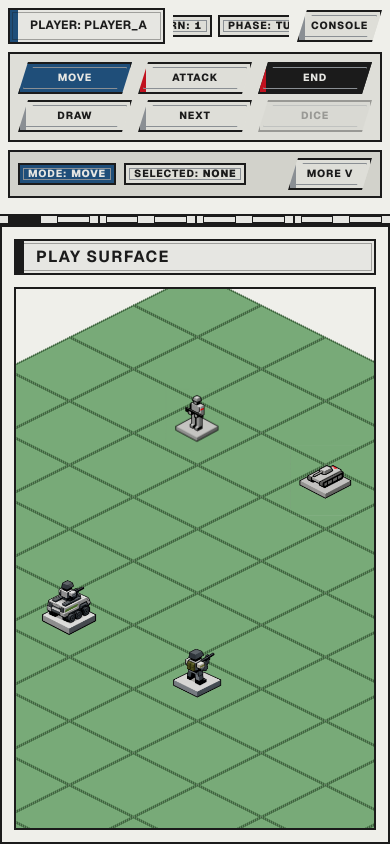
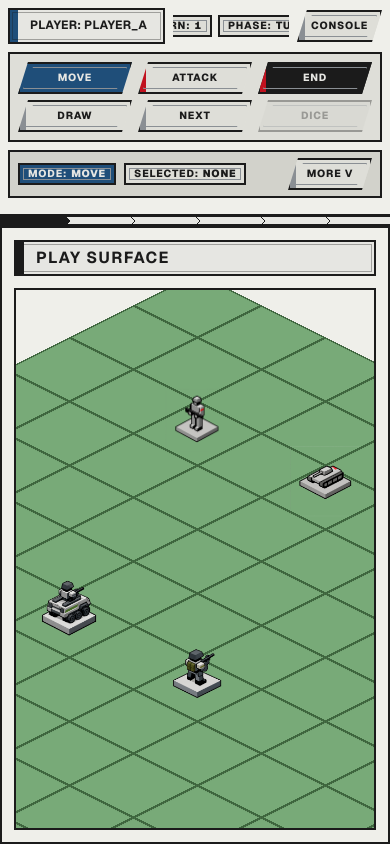
Before and after one commit to monsteruk-crm/taktik, a Next.js app: page / in a window 390 px wide. Built offline with nearby package versions, Linux system fonts and the light colour scheme; what @mui/material-nextjs would draw is missing.

Commit message:
Refactor PhaseRuler to use SVG interlocking chevrons; enhance visual fidelity with matching notches and teeth, maintain phase mapping, and improve responsiveness with dynamic width handling.

```diff
--- a/components/ui/PhaseRuler.tsx
+++ b/components/ui/PhaseRuler.tsx
@@ -1,5 +1,7 @@
 import Box from "@mui/material/Box";
+import { useEffect, useMemo, useRef, useState } from "react";
 import { DUR, EASE, useReducedMotion } from "@/lib/ui/motion";
+import { semanticColors } from "@/lib/ui/semanticColors";
 
 type PhaseRulerProps = {
   phase: string;
@@ -7,119 +9,132 @@ type PhaseRulerProps = {
   hideTopBorder?: boolean;
 };
 
-const SEGMENT_COUNT = 8;
 const PHASE_ORDER = ["TURN_START", "DRAW", "MOVE", "ATTACK", "DICE", "END"];
 
 function getPhaseIndex(phase: string) {
   const normalized = phase.toUpperCase();
-  if (normalized.includes("TURN_START") || normalized.includes("START")) {
-    return 0;
-  }
-  if (normalized.includes("DRAW") || normalized.includes("CARD")) {
-    return 1;
-  }
-  if (normalized.includes("MOVE")) {
-    return 2;
-  }
-  if (normalized.includes("ATTACK")) {
-    return 3;
-  }
-  if (normalized.includes("DICE")) {
-    return 4;
-  }
-  if (normalized.includes("END")) {
-    return 5;
-  }
+  if (normalized.includes("TURN_START") || normalized.includes("START")) return 0;
+  if (normalized.includes("DRAW") || normalized.includes("CARD")) return 1;
+  if (normalized.includes("MOVE")) return 2;
+  if (normalized.includes("ATTACK")) return 3;
+  if (normalized.includes("DICE")) return 4;
+  if (normalized.includes("END")) return 5;
   return 0;
 }
 
+type SegmentPath = {
+  d: string;
+  key: string;
+};
+
 export default function PhaseRuler({ phase, compact, hideTopBorder }: PhaseRulerProps) {
   const reducedMotion = useReducedMotion();
-  const phaseIndex = getPhaseIndex(phase);
-  const activeSegment = Math.round(
-    (phaseIndex * (SEGMENT_COUNT - 1)) / (PHASE_ORDER.length - 1)
-  );
-  const height = compact ? 9 : 12;
-  const tickPositions = [0.25, 0.5, 0.75];
-  const markerLeft = ((activeSegment + 0.5) / SEGMENT_COUNT) * 100;
+  const activeIndex = getPhaseIndex(phase);
+  const height = compact ? 10 : 12; // spec: 8–10 mobile, 10–12 desktop
+  const ref = useRef<SVGSVGElement | null>(null);
+  const [width, setWidth] = useState(600);
+
+  useEffect(() => {
+    if (!ref.current) return;
+    const observer = new ResizeObserver((entries) => {
+      const entry = entries[0];
+      if (entry?.contentRect?.width) {
+        setWidth(entry.contentRect.width);
+      }
+    });
+    observer.observe(ref.current);
+    return () => observer.disconnect();
+  }, []);
+
+  const segments: SegmentPath[] = useMemo(() => {
+    const n = PHASE_ORDER.length;
+    const tooth = height / 2; // toothWidth = H/2 per spec
+    const step = width / n;
+
+    // Geometry: each segment is a modified chevron.
+    // The right tooth extends into the next segment's left notch.
+    // Notch and tooth share identical geometry (isosceles triangle with base = H).
+    return PHASE_ORDER.map((label, index) => {
+      const x0 = step * index;
+      const isFirst = index === 0;
+      const isLast = index === n - 1;
+
+      const leftOuter = x0;
+      const notchTip = isFirst ? x0 : x0 + tooth;
+      const bodyRight = x0 + step;
+      const rightShoulder = isLast ? bodyRight : bodyRight;
+      const rightTip = isLast ? bodyRight : bodyRight + tooth;
+
+      const d = [
+        `M ${leftOuter} 0`,
+        `L ${rightShoulder} 0`,
+        `L ${rightTip} ${height / 2}`,
+        `L ${rightShoulder} ${height}`,
+        `L ${leftOuter} ${height}`,
+        `L ${notchTip} ${height / 2}`,
+        "Z",
+      ].join(" ");
+
+      return { d, key: `${label}-${index}` };
+    });
+  }, [height, width]);
 
   return (
     <Box
       sx={{
         position: "relative",
-        borderTop: hideTopBorder ? "none" : "2px solid #1B1B1B",
-        borderBottom: "2px solid #1B1B1B",
+        borderTop: hideTopBorder ? "none" : `2px solid ${semanticColors.ink}`,
+        borderBottom: `2px solid ${semanticColors.ink}`,
         height,
         width: "100%",
-        backgroundColor: "#E6E6E2",
-        display: "grid",
-        gridTemplateColumns: `repeat(${SEGMENT_COUNT}, 1fr)`,
-        gap: 2,
-        alignItems: "stretch",
-        px: 1,
+        backgroundColor: semanticColors.surface,
         overflow: "hidden",
         "@keyframes phasePulse": {
           "0%": { transform: "scaleY(1)" },
-          "50%": { transform: "scaleY(1.15)" },
+          "50%": { transform: "scaleY(1.12)" },
           "100%": { transform: "scaleY(1)" },
         },
       }}
     >
-      {tickPositions.map((pos) => (
-        <Box
-          key={`tick-${pos}`}
-          sx={{
-            position: "absolute",
-            left: `${pos * 100}%`,
-            top: 0,
-            bottom: 0,
-            width: 0,
-            borderLeft: "2px solid #1B1B1B",
-            pointerEvents: "none",
-          }}
-        />
-      ))}
-      <Box
-        sx={{
-          position: "absolute",
-          top: 0,
-          left: `calc(${markerLeft}% - 6px)`,
-          width: 12,
-          height: 6,
-          backgroundColor: "#1B1B1B",
-          clipPath: "polygon(50% 0, 100% 100%, 0 100%)",
-          pointerEvents: "none",
-        }}
-      />
-      {Array.from({ length: SEGMENT_COUNT }).map((_, index) => {
-        const isActive = index === activeSegment;
-        const isComplete = index < activeSegment;
+      <svg
+        ref={ref}
+        width="100%"
+        height={height}
+        viewBox={`0 0 ${width} ${height}`}
+        preserveAspectRatio="none"
+        role="presentation"
+        shapeRendering="crispEdges"
+      >
+        {segments.map((seg, index) => {
+          const isActive = index === activeIndex;
+          const isComplete = index < activeIndex;
+          const fill = isActive
+            ? semanticColors.ink
+            : isComplete
+              ? semanticColors.panel2
+              : semanticColors.surface;
+
           return (
-          <Box
-            key={`segment-${index}-${activeSegment}`}
-            sx={{
-              border: "1px solid #1B1B1B",
-              backgroundColor: isActive
-                ? "#1B1B1B"
-                : isComplete
-                  ? "var(--action-panel)"
-                  : "#E6E6E2",
+            <path
+              key={`${seg.key}-${activeIndex}`}
+              d={seg.d}
+              fill={fill}
+              stroke={semanticColors.ink}
+              strokeWidth={1}
+              vectorEffect="non-scaling-stroke"
+              strokeLinejoin="miter"
+              style={{
                 transition: reducedMotion
                   ? "none"
-                : `background-color ${DUR.fast}ms ${EASE.stiff}`,
+                  : `fill ${DUR.fast}ms ${EASE.stiff}, transform ${DUR.fast}ms ${EASE.stiff}`,
                 transformOrigin: "center",
-              animation:
-                isActive && !reducedMotion
-                  ? `phasePulse ${DUR.fast}ms ${EASE.stiff}`
-                  : "none",
-              "@media (prefers-reduced-motion: reduce)": {
-                transition: "none",
-                animation: "none",
-              },
+                transform:
+                  isActive && !reducedMotion ? "scaleY(1.08)" : "scaleY(1)",
               }}
             />
           );
         })}
+      </svg>
     </Box>
   );
 }
```
Also changed, not shown: 1 other file (tests, documents, lock files or other folders). Lines whose indentation alone changed are shown as unchanged.
